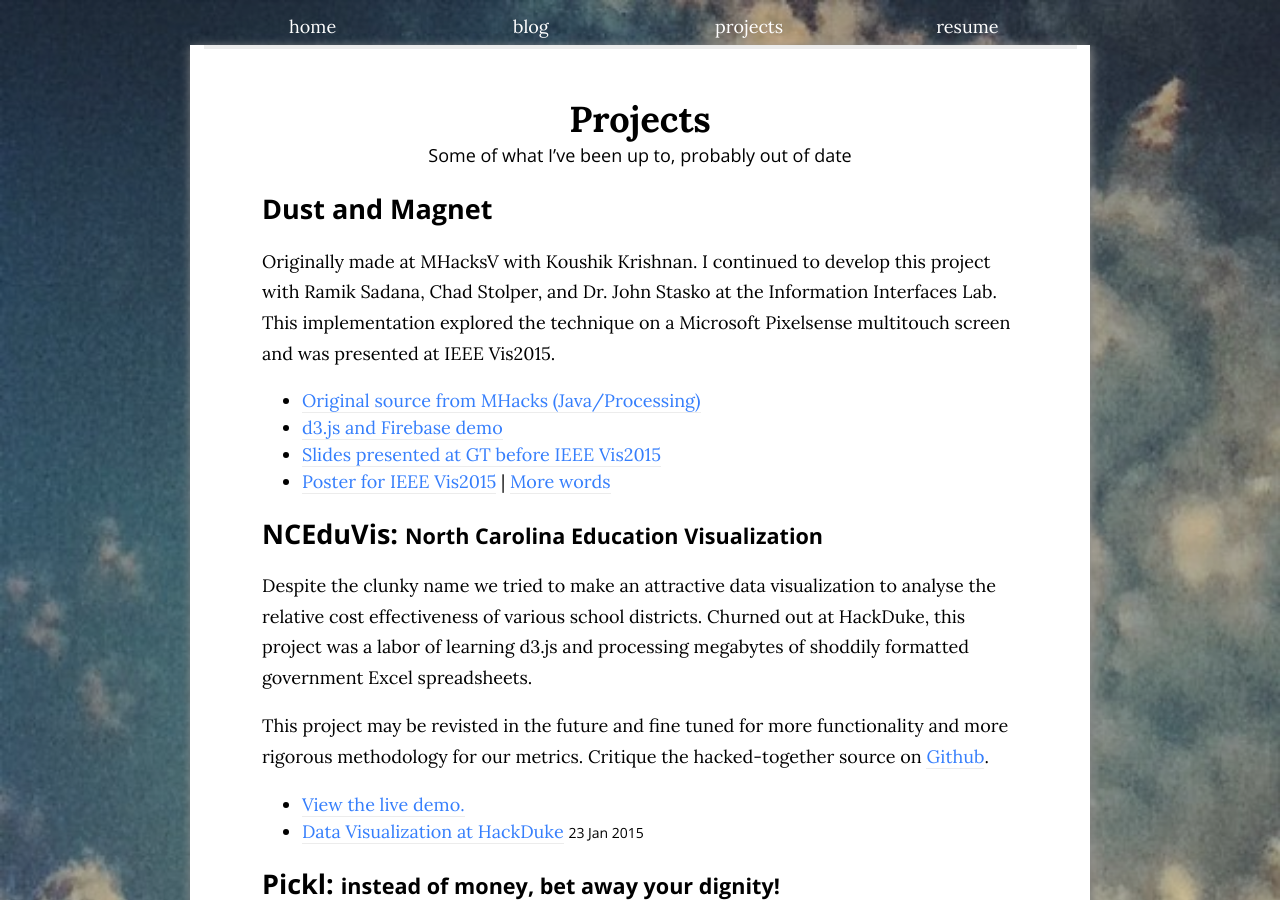
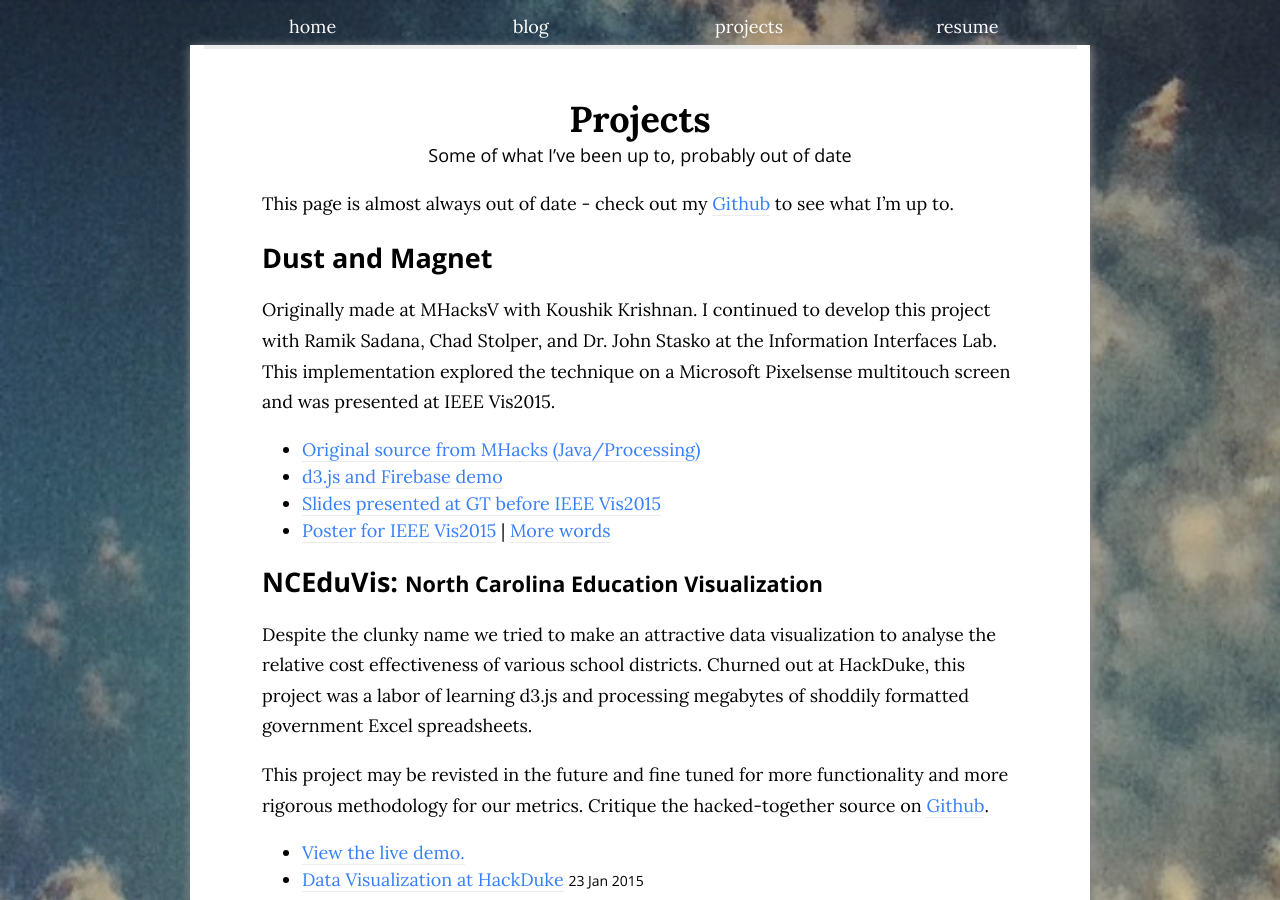
Before and after one commit to bunsenmcdubbs/bunsenmcdubbs.github.io, a Jekyll site: the page built from projects/index.html, in a window 1280 px wide and 900 px high. Built offline with Jekyll 4.4.1, drawn with Linux system fonts in a browser that asks for light colours; nearby versions of some CDN libraries.

Commit message:
add github link to projects page

```diff
--- a/projects/index.html
+++ b/projects/index.html
@@ -4,6 +4,9 @@ title: Projects
 subtitle: Some of what I&rsquo;ve been up to, probably out of date
 custom_css: "/projects/style.css"
 ---
+<div>
+<p>This page is almost always out of date - check out my <a href="https://github.com/bunsenmcdubbs" >Github</a> to see what I&rsquo;m up to.</p>
+</div>
 
 <div class="project-entry">
 <h2>Dust and Magnet</h2>
```
